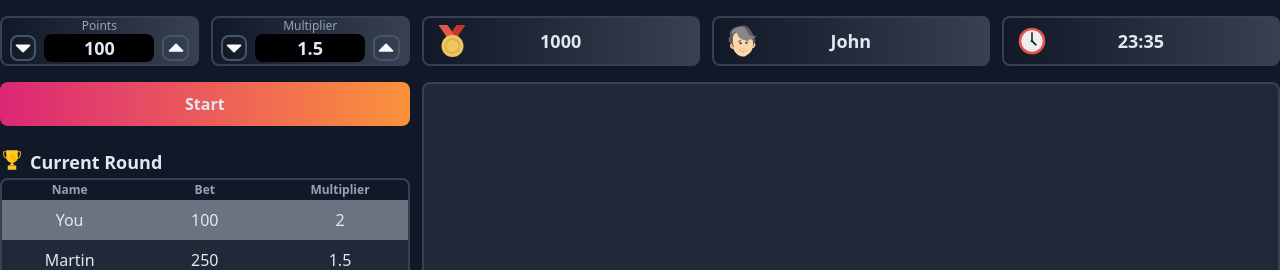
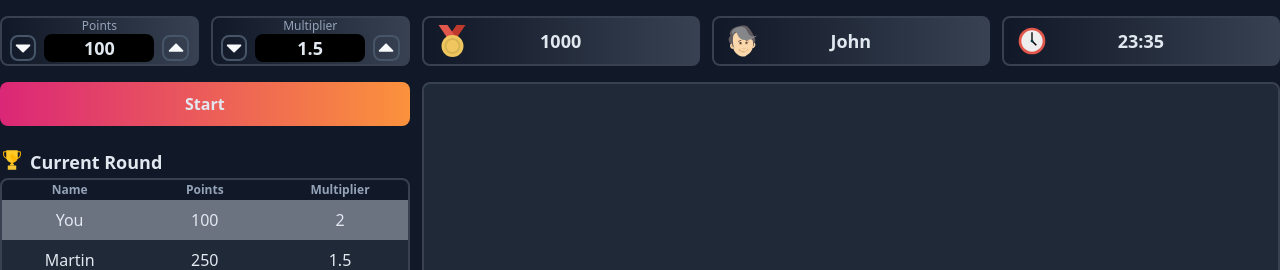
Before and after one commit to Aegario/guess-the-number, a React (Vite) app: page / in a window 1280 px wide. Shown: the top 270 px of the page. Built offline with nearby package versions, Linux system fonts and the light colour scheme.

Commit message:
minor tweaks

```diff
--- a/src/components/Button/Button.tsx
+++ b/src/components/Button/Button.tsx
@@ -10,8 +10,9 @@ export const Button: FC<Props> = ({ onClick, children, disabled = false }) => {
   return (
     <button
       type="submit"
-      className="to w-full rounded-lg  from-pink-600 to-orange-400
-      py-2.5 font-semibold enabled:bg-gradient-to-r disabled:bg-gray-600"
+      className="to hover: w-full  rounded-lg from-pink-600
+      to-orange-400 py-2.5 font-semibold hover:opacity-90
+      enabled:bg-gradient-to-r disabled:bg-gray-600"
       onClick={onClick}
       disabled={disabled}
     >
--- a/src/features/Settings/RoundStatisticsTable.tsx
+++ b/src/features/Settings/RoundStatisticsTable.tsx
@@ -4,7 +4,7 @@ import { ROUND_ENTRIES } from 'mock'
 import { TrophyIcon } from 'icons'
 
 const TABLE_TITLE = 'Current Round'
-const HEADER_ITEMS = ['Name', 'Bet', 'Multiplier']
+const HEADER_ITEMS = ['Name', 'Points', 'Multiplier']
 
 interface Props {}
 export const RoundStatisticsTable: FC<Props> = () => {
```
